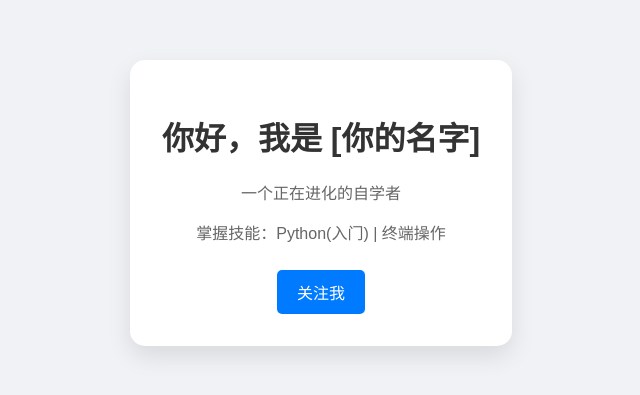
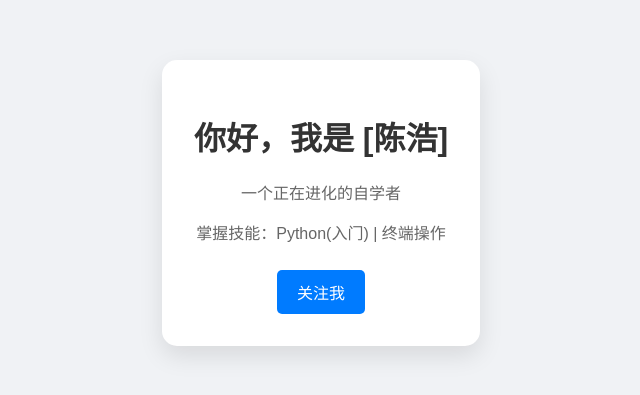
Before and after one commit to 1fkds/my-website, a plain HTML site: page index.html in a window 1280 px wide. Shown: the part 205-600 px from the top of the page, without its empty margins (319-959 px from the left). Drawn offline with Linux system fonts and the light colour scheme.

Commit message:
Update name in index.html to 陈浩

```diff
--- a/index.html
+++ b/index.html
@@ -13,7 +13,7 @@
 </head>
 <body>
     <div class="card">
-        <h1>你好，我是 [你的名字]</h1>
+        <h1>你好，我是 [陈浩]</h1>
         <p>一个正在进化的自学者</p>
         <p>掌握技能：Python(入门) | 终端操作</p>
         <a href="#" class="btn">关注我</a>
```
